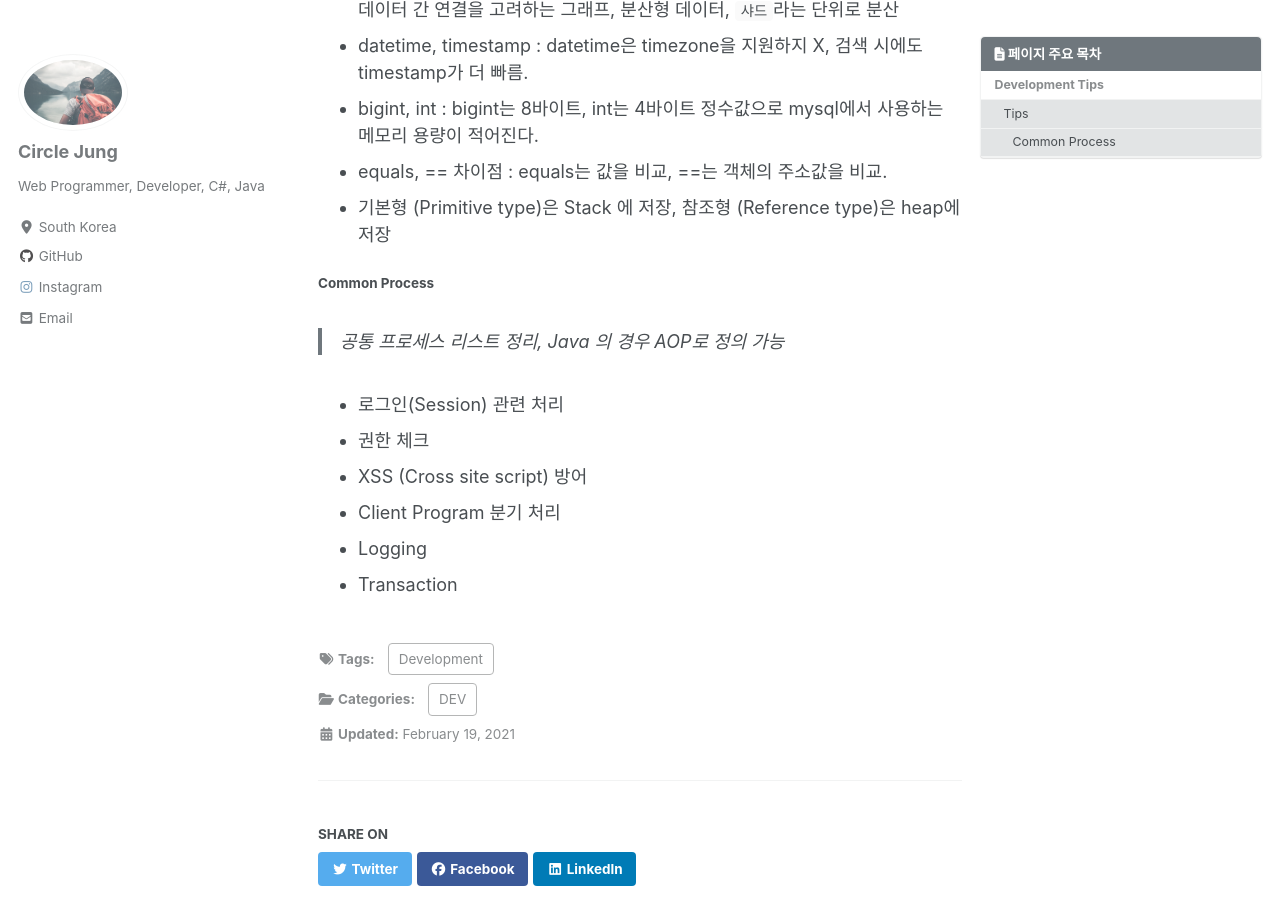
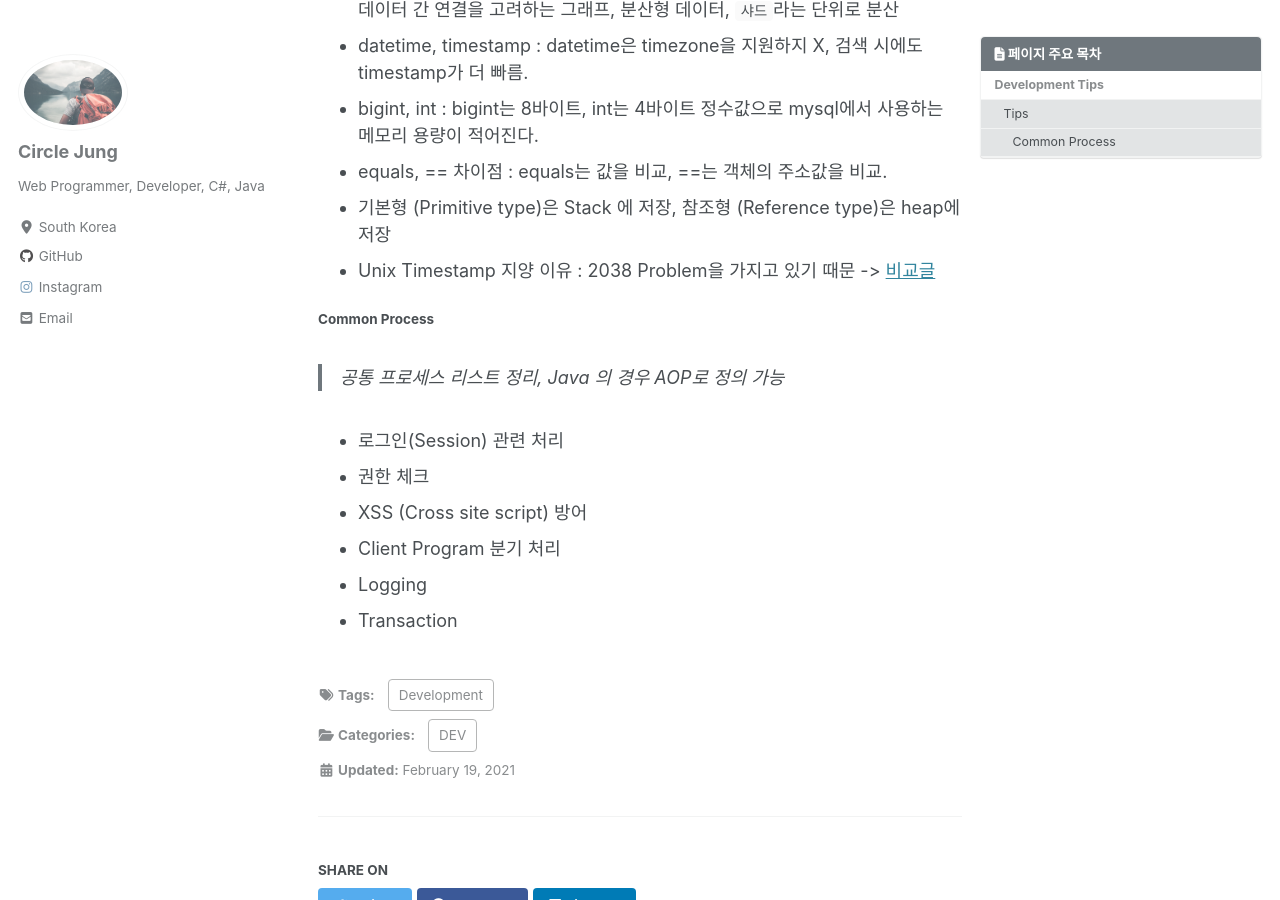
Before and after one commit to jwh0124/jwh0124.github.io, a Jekyll site: the page built from _posts/2020-05-09-development_tip.md, in a window 1280 px wide and 900 px high, scrolled down 1183 px. Built offline with Jekyll 4.4.1, drawn with Linux system fonts in a browser that asks for light colours; cached includes are drawn as plain includes; nearby versions of some CDN libraries; comment, search, counter and statistics services are not loaded.

Commit message:
+ add unix timestamp

```diff
--- a/_posts/2020-05-09-development_tip.md
+++ b/_posts/2020-05-09-development_tip.md
@@ -41,6 +41,7 @@ last_modified_at: 2021-02-19T15:07:00+09:00
 * bigint, int : bigint는 8바이트, int는 4바이트 정수값으로 mysql에서 사용하는 메모리 용량이 적어진다.
 * equals, == 차이점 : equals는 값을 비교, ==는 객체의 주소값을 비교.
 * 기본형 (Primitive type)은  Stack 에 저장, 참조형 (Reference type)은 heap에 저장
+* Unix Timestamp 지양 이유 : 2038 Problem을 가지고 있기 때문 -> [비교글](https://velog.io/@lsb156/Instant-vs-LocalDateTime)
 
 #### Common Process ####
 
```
